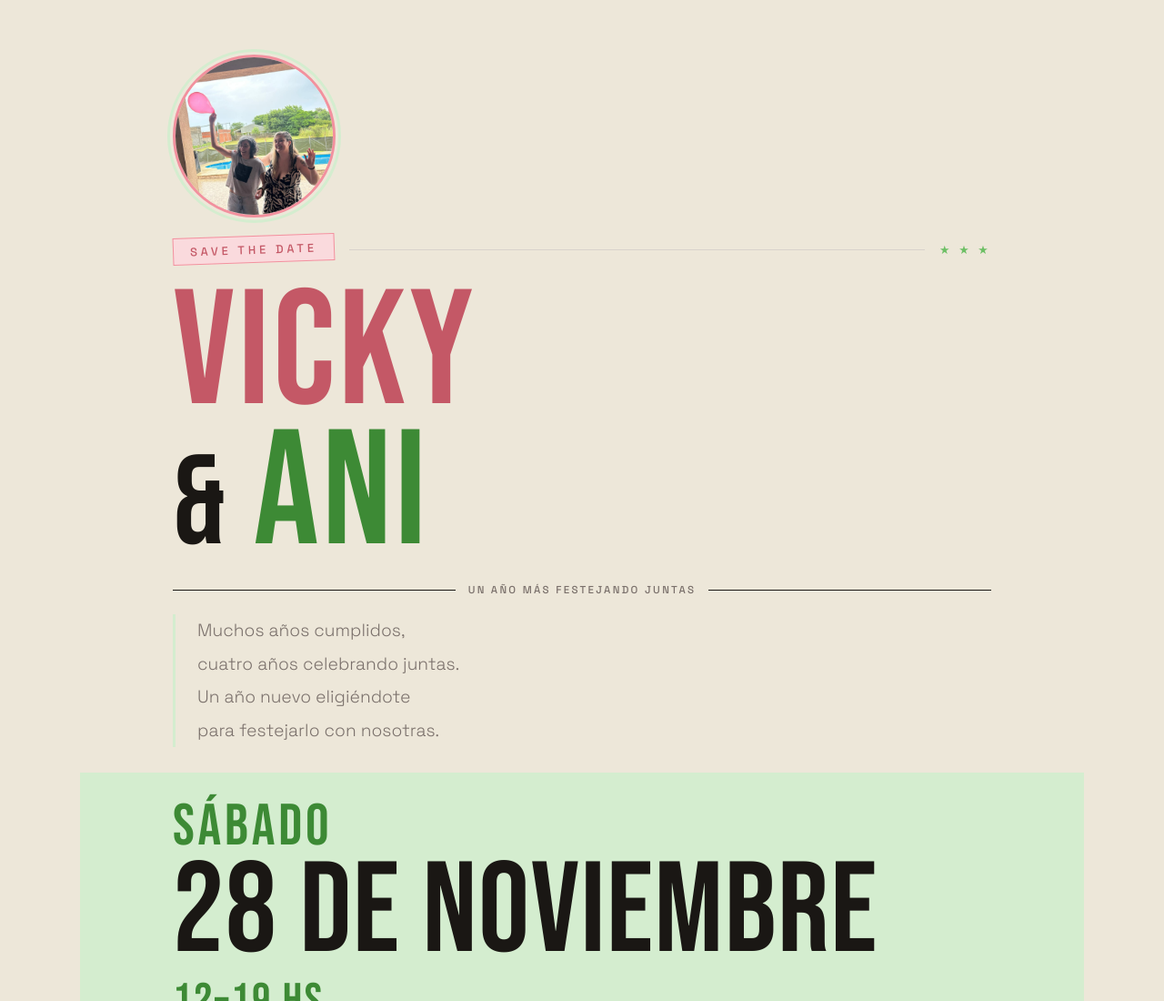
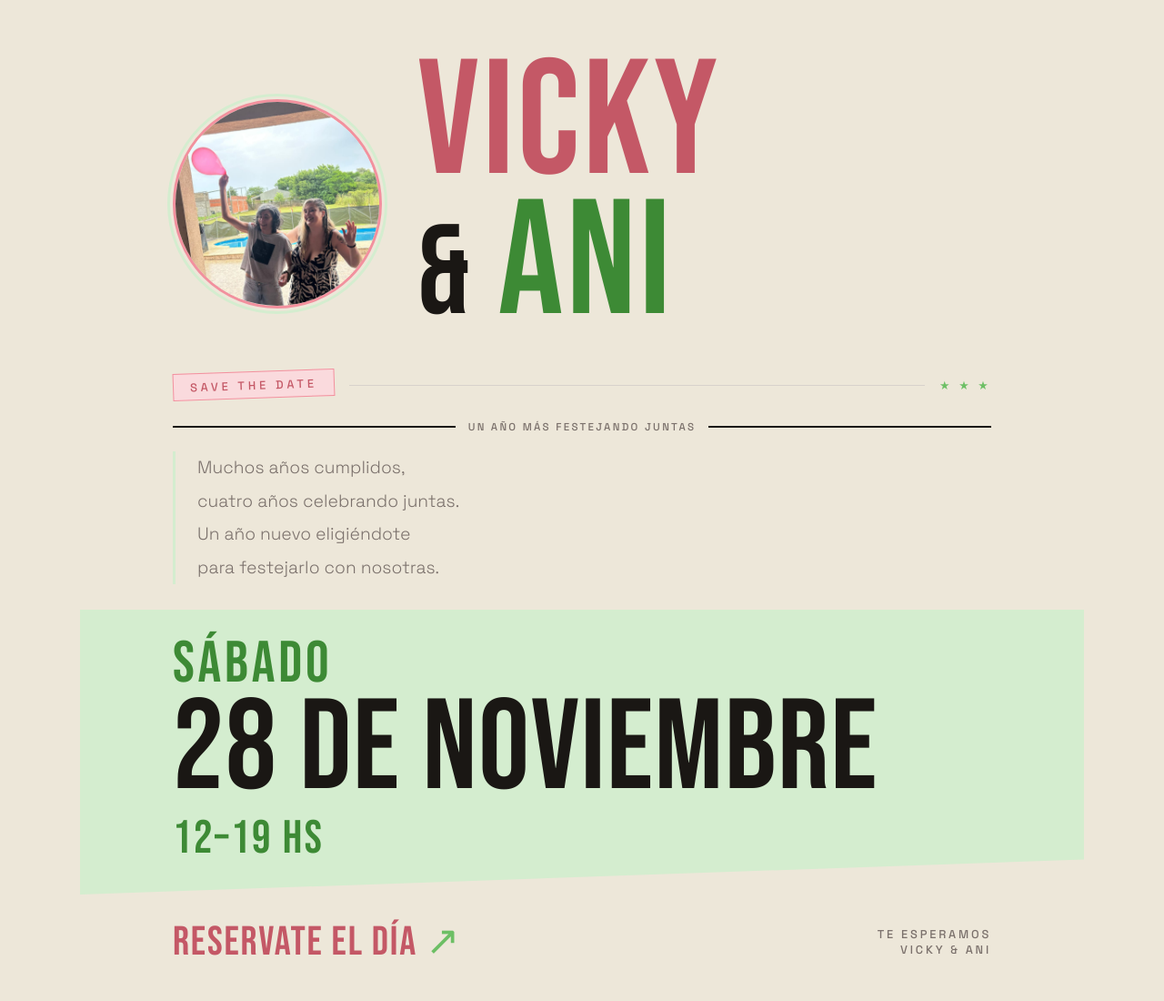
Before and after one commit to valentinagn/cumple-vicky-ani, a plain HTML site: page index.html in a window 1280 px wide. Shown: the top 1100 px of the page at 91% size. Drawn offline with Linux system fonts and the light colour scheme.

Commit message:
foto circular y fondo cremita

```diff
--- a/index.html
+++ b/index.html
@@ -45,14 +45,18 @@
     }
 
     /* ── PHOTO ── */
-    .photo-wrap {
+    .names-photo-row {
+      display: flex;
+      align-items: center;
+      gap: clamp(16px, 3vw, 40px);
       margin-bottom: clamp(16px, 2.5vh, 28px);
     }
     .photo-circle {
-      width: clamp(100px, 14vw, 180px);
-      height: clamp(100px, 14vw, 180px);
+      width: clamp(130px, 18vw, 240px);
+      height: clamp(130px, 18vw, 240px);
       border-radius: 50%;
       overflow: hidden;
+      flex-shrink: 0;
       border: 3px solid var(--pink);
       outline: 3px solid var(--green-bg);
       outline-offset: 3px;
@@ -273,10 +277,16 @@
 <body>
   <div class="poster">
 
-    <!-- Foto circular -->
-    <div class="photo-wrap">
+    <!-- Foto + nombres en fila -->
+    <div class="names-photo-row">
       <div class="photo-circle">
         <img src="foto.jpg" alt="Vicky y Ani" />
+      </div>
+      <div class="names">
+        <div class="name-vicky">VICKY</div>
+        <div class="row-2">
+          <span class="amp">&</span><span class="name-ani">ANI</span>
+        </div>
       </div>
     </div>
 
@@ -285,14 +295,6 @@
       <div class="badge">Save the Date</div>
       <div class="badge-line"></div>
       <span class="badge-stars">★ ★ ★</span>
-    </div>
-
-    <!-- Names — dos líneas, Vicky rosa, Ani verde -->
-    <div class="names">
-      <div class="name-vicky">VICKY</div>
-      <div class="row-2">
-        <span class="amp">&</span><span class="name-ani">ANI</span>
-      </div>
     </div>
 
     <!-- Rule -->
```
